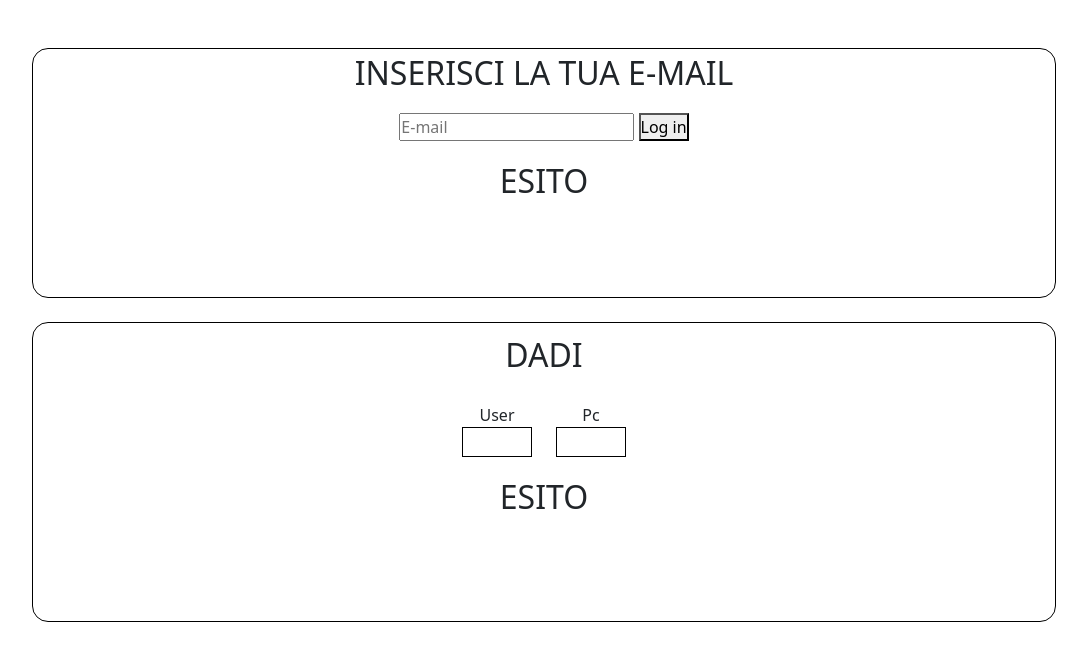
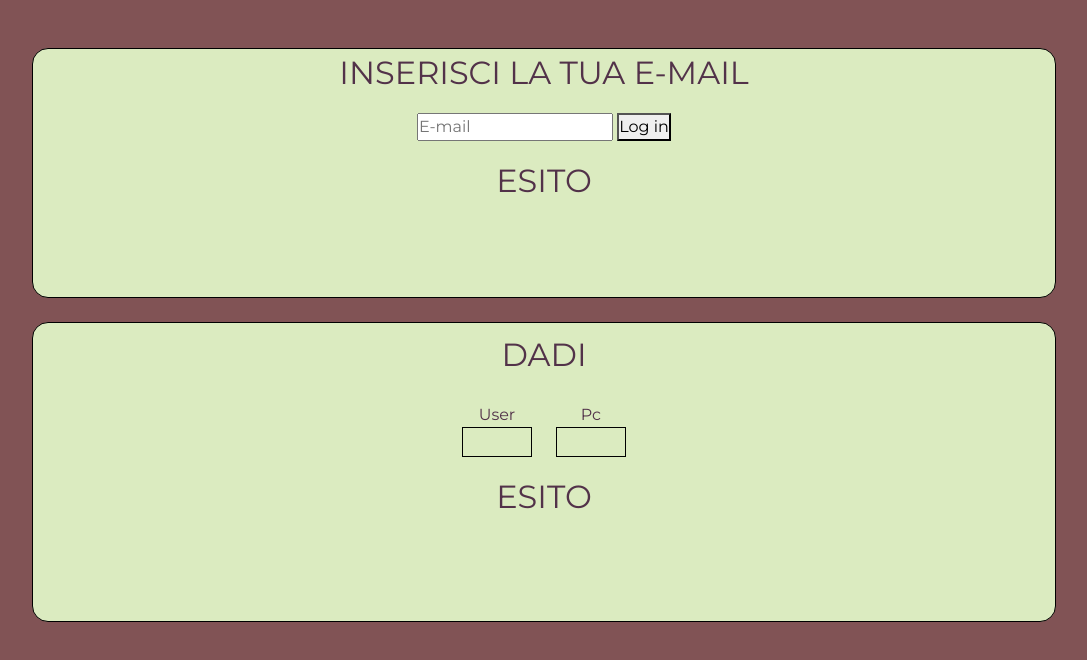
Before and after one commit to PasqualeAragosa/js-mail-dadi, a plain HTML site: page index.html in a window 1280 px wide. Shown: the whole page, without its empty margins (96-1183 px from the left). Drawn offline with nearby package versions, Linux system fonts and the light colour scheme.

Commit message:
add back color

```diff
--- a/assets/css/style.css
+++ b/assets/css/style.css
@@ -3,6 +3,12 @@
     padding: 0;
     margin: 0;
     box-sizing: border-box;
+}
+
+body {
+    background-color: #815355;
+    color: #523249;
+    font-family: 'Montserrat', sans-serif;
 }
 
 img {
@@ -36,12 +42,14 @@ p {
     border: 1px solid black;
     border-radius: 1rem;
     height: 250px;
+    background-color: #DBEBC0;
 }
 
 .dice {
     border: 1px solid black;
     border-radius: 1rem;
     height: 300px;
+    background-color: #DBEBC0;
 }
 
 .user,
--- a/assets/js/main.js
+++ b/assets/js/main.js
@@ -1,13 +1,7 @@
 const emailList = [
     'pasqualearagosa@boolean.it',
     'annaaragosa@boolean.it',
-    'angeloaragosa@boolean.it',
-    'francescoaragosab@boolean.it',
-    'antonellaaragosa@boolean.it',
-    'matteoaragosa@boolean.it',
-    'caterinaaragosa@boolean.it',
-    'marioaragosa@boolean.it',
-    'biagioaragosa@boolean.it'
+    'angeloaragosa@boolean.it'
 ]
 
 const buttonEl = document.querySelector('button');
--- a/index.html
+++ b/index.html
@@ -5,6 +5,10 @@
     <meta charset="UTF-8">
     <meta http-equiv="X-UA-Compatible" content="IE=edge">
     <meta name="viewport" content="width=device-width, initial-scale=1.0">
+    <!-- Google Font -->
+    <link rel="preconnect" href="https://fonts.googleapis.com">
+    <link rel="preconnect" href="https://fonts.gstatic.com" crossorigin>
+    <link href="https://fonts.googleapis.com/css2?family=Montserrat&display=swap" rel="stylesheet">
     <!-- CDN link -->
     <link rel="stylesheet" href="https://cdnjs.cloudflare.com/ajax/libs/font-awesome/6.2.0/css/all.min.css" integrity="sha512-xh6O/CkQoPOWDdYTDqeRdPCVd1SpvCA9XXcUnZS2FmJNp1coAFzvtCN9BmamE+4aHK8yyUHUSCcJHgXloTyT2A==" crossorigin="anonymous" referrerpolicy="no-referrer" />
     <!-- BS to CSS link -->
@@ -22,8 +26,8 @@
                 <p class="text-uppercase">Inserisci la tua E-mail</p>
                 <input type="email" name="email" id="email" placeholder="E-mail">
                 <button class="button">Log in</button>
+                <p class="text-uppercase my-3">Esito</p>
                 <div class="check_mail my-3">
-                    <p class="text-uppercase">Esito</p>
                 </div>
             </div>
             <!-- /.validator -->
@@ -46,8 +50,8 @@
                     <!-- /.result_pc -->
                 </div>
                 <!-- /.players -->
+                <p class="text-uppercase my-3">Esito</p>
                 <div class="check_dice my-3">
-                    <p class="text-uppercase">Esito</p>
                 </div>
             </div>
             <!-- /.dice -->
```
